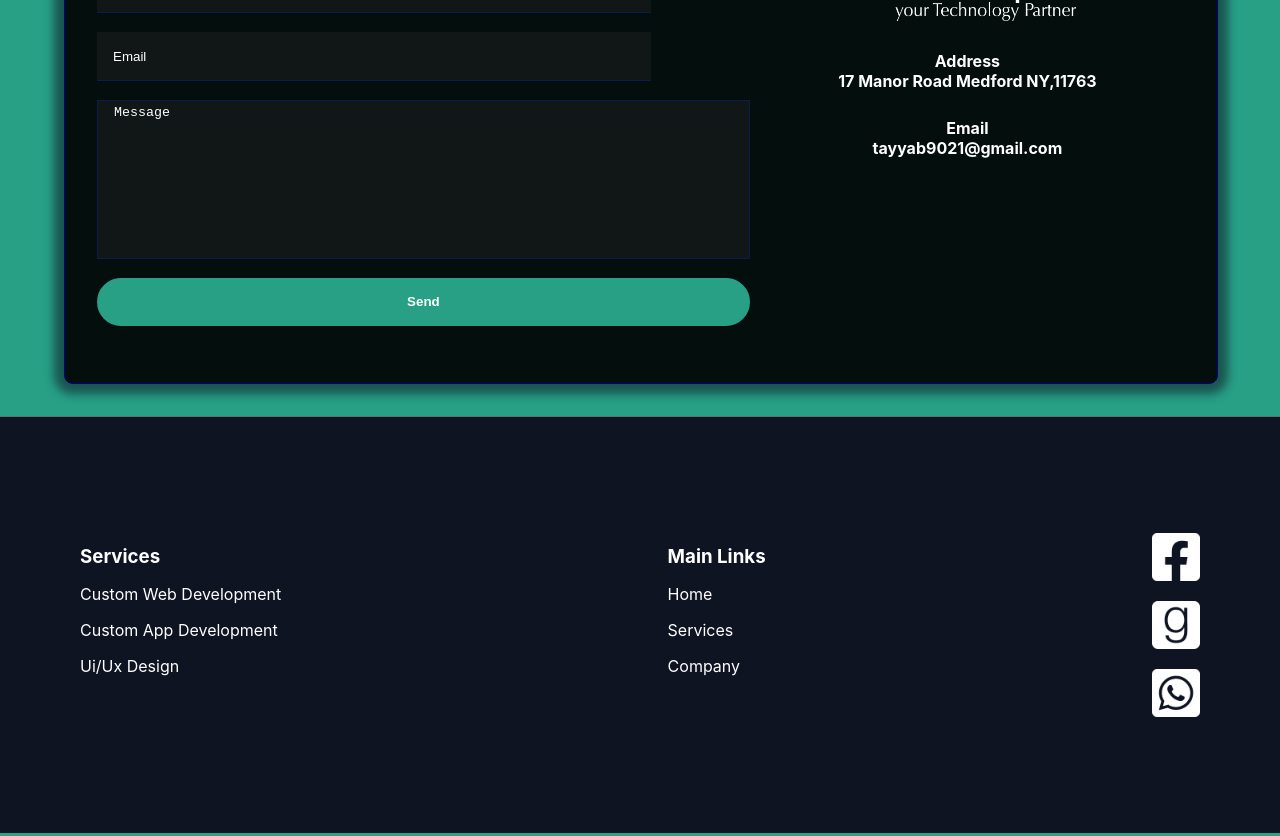
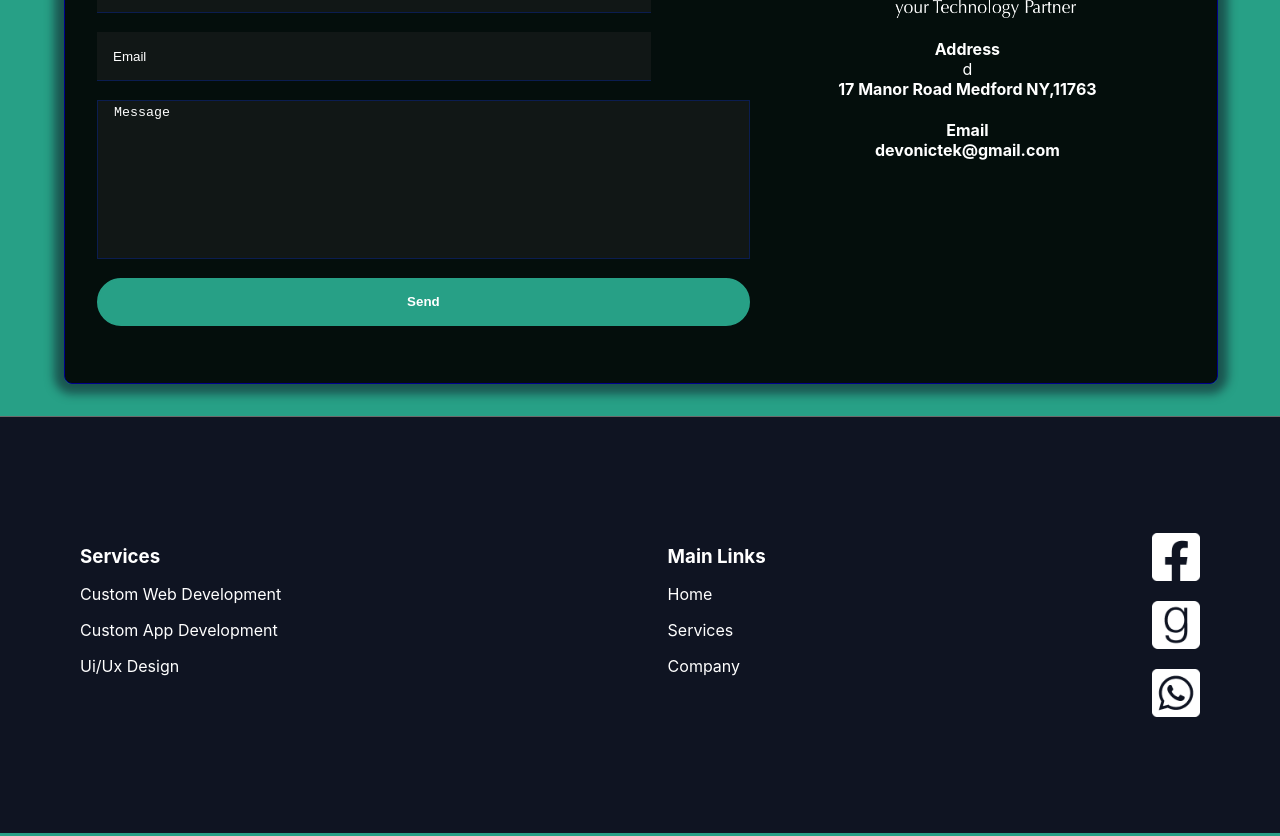
Before and after one commit to wolf021/agencywebsite, a React (Create React App) app: page / in a window 1280 px wide. Shown: the part 4800-5636 px from the top of the page. Built offline with nearby package versions, Linux system fonts and the light colour scheme.

Commit message:
email update

```diff
--- a/src/Components/Footer/Footer.jsx
+++ b/src/Components/Footer/Footer.jsx
@@ -63,7 +63,7 @@ const Footer = () => {
       </div>
       <br/>
       <div className="contact-email">
-        <h4 className="email-heading">Address</h4>
+        <h4 className="email-heading">Address</h4>d
 
         <h4 className="email">
         17 Manor Road Medford NY,11763
@@ -74,7 +74,7 @@ const Footer = () => {
         <h4 className="email-heading">Email</h4>
 
         <h4 className="email">
-          tayyab9021@gmail.com
+          devonictek@gmail.com
         </h4>
       </div>
      </div>
```
